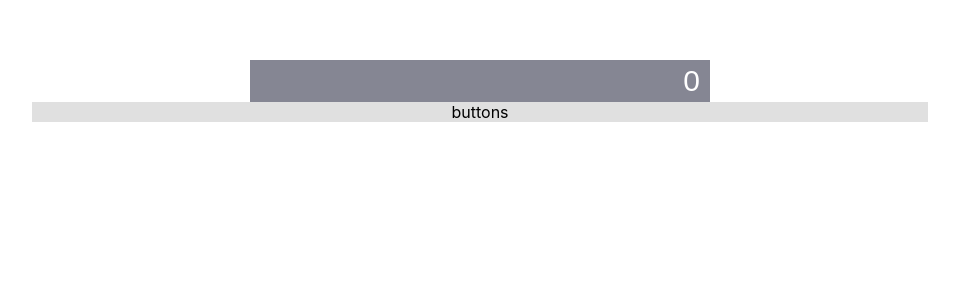
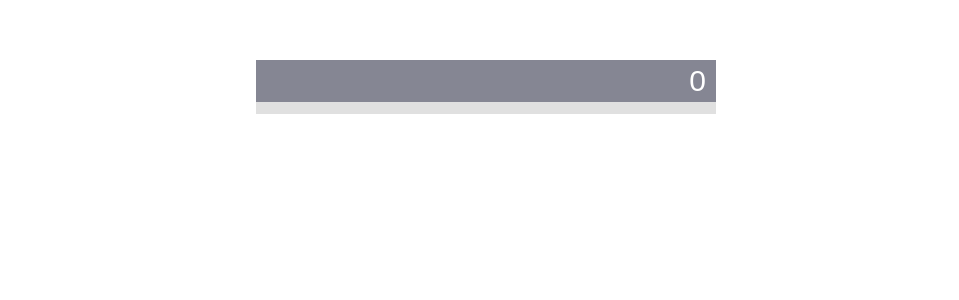
Before and after one commit to RileyManda/math-magicians, a React (Create React App) app: page / in a window 1280 px wide. Shown: the top 300 px of the page, without its empty margins (160-1119 px from the left). Built offline with nearby package versions, Linux system fonts and the light colour scheme.

Commit message:
Implemented calculator body

```diff
--- a/src/App.css
+++ b/src/App.css
@@ -13,12 +13,13 @@
 
 .Container {
   margin: 60px auto;
+  width: 50%;
 }
 
 .calcInput {
   background-color: var(--grey-white-color);
   color: var(--font-white);
-  width: 50%;
+  width: 100%;
   height: 40px;
   font-size: 30px;
   text-align: right;
@@ -29,4 +30,7 @@
 
 .calcBody {
   background-color: var(--calc-body-color);
+  width: 100%;
+  padding: 6px;
+  height: auto;
 }
--- a/src/components/Calculator.js
+++ b/src/components/Calculator.js
@@ -9,9 +9,9 @@ class Calculator extends Component {
   render() {
     return (
       <div className="Container">
-        <input className="calcInput" value="0" />
-        <div className="calcBody">
-          buttons
+        <div>
+          <input className="calcInput" value="0" />
+          <div className="calcBody">{/* Buttons for calculator */}</div>
         </div>
       </div>
     );
```
